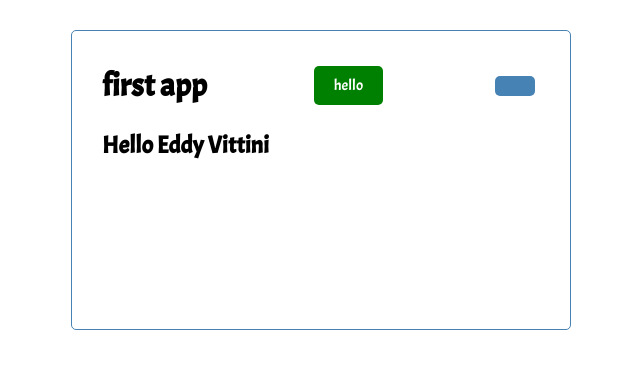
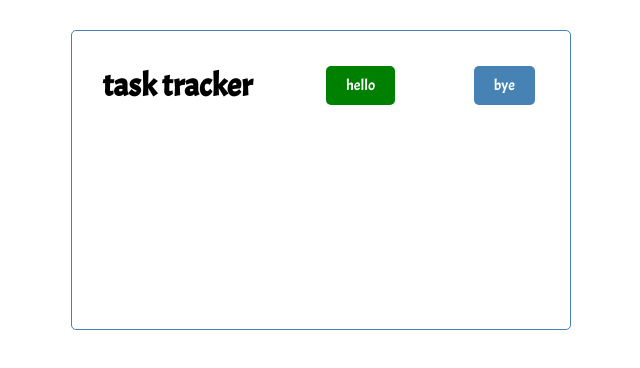
Before and after one commit to eddymark/react, a React (Create React App) app in the folder first-app/: page / in a window 1280 px wide. Shown: the top 368 px of the page, without its empty margins (319-959 px from the left). Built offline with nearby package versions, Linux system fonts and the light colour scheme.

Commit message:
added more functionality to the buttons

```diff
--- a/first-app/src/App.js
+++ b/first-app/src/App.js
@@ -7,7 +7,7 @@
     <div className="container">
       {/* i am going to add an import here  with <Header />*/}
       <Header/>
-      <h2>Hello {name}</h2>
+      {/* <h2>Hello {name}</h2> */}
 
     </div>
   );
--- a/first-app/src/Components/Button.js
+++ b/first-app/src/Components/Button.js
@@ -1,11 +1,13 @@
 
 import PropTypes from 'prop-types'
 
-const Button = ({color, text, height}) =>{
+const Button = ({ color, text, onClick }) => {
 
-    return(
+    return (
         <div>
-            <button style={{backgroundColor:color}} className="btn"> {text} </button>
+            <button onClick={onClick}
+                style={{ backgroundColor: color }}
+                className="btn"> {text} </button>
         </div>
 
     )
@@ -21,5 +23,6 @@
 Button.propTypes = {
     text: PropTypes.string,
     color: PropTypes.string,
+    onClick: PropTypes.func,
 }
 export default Button
--- a/first-app/src/Components/Header.js
+++ b/first-app/src/Components/Header.js
@@ -1,15 +1,31 @@
 import Button from './Button';
+import PropTypes from 'prop-types';
 
-const Header = () => {
+
+
+const Header = ({title}) => {
+    const onClick = ()=> {
+        console.log('click');
+    }
     return(
        <header className="header">
-        <h1>first app</h1>
-        <Button color='green' text='hello'/>
+        <h1>{title}</h1>
+        <Button color='green' text='hello' onClick={onClick}/>
+        <Button text='bye' />
         {/* <Button color='red' text='bye'/> */}
-        <Button/>
+        {/* <Button/> */}
        </header>
 
     )
 }
 
+Header.defaultProps ={
+    title: 'task tracker'
+}
+
+
+Header.propTypes = {
+    title: PropTypes.string
+}
+
 export default Header
```
